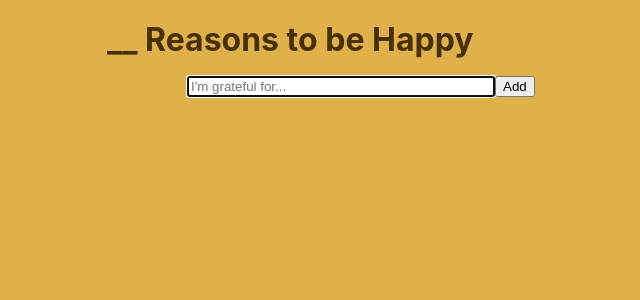
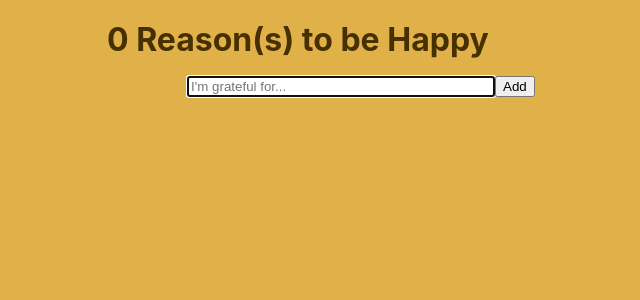
Before and after one commit to janessatran/gratitude-list, a React (Create React App) app: page / in a window 1280 px wide. Shown: the top 300 px of the page, without its empty margins (233-873 px from the left). Built offline with nearby package versions, Linux system fonts and the light colour scheme.

Commit message:
Update styling of list items and close button

```diff
--- a/src/App.css
+++ b/src/App.css
@@ -16,6 +16,10 @@ h1 {
 
 ul {
   list-style: none;
+}
+
+li {
+  padding: 10px 10px 10px 10px;
 }
 
 ul>li:hover {
@@ -39,3 +43,7 @@ ul>li:hover {
 .icon {
   margin: 6px 10px 6px 0;
 }
+
+.close {
+  float: right;
+}
--- a/src/App.js
+++ b/src/App.js
@@ -8,8 +8,6 @@ const generateKey = (pre) => {
 }
 
 let happyThings = [];
-// happyThings.push({ index: 1, value: 'having a roof over my head', key: generateKey('having a roof') })
-
 
 class GratitudeList extends React.Component {
   render() {
@@ -48,7 +46,6 @@ class GratitudeListItem extends React.Component {
             className="glyphicon glyphicon-ok icon"
             aria-hidden="true"
           >
-
           </span>
           {this.props.item.value}
           <button
@@ -96,7 +93,7 @@ class GratitudeForm extends React.Component {
         />
         <button
           type="submit"
-          className="btn btn-default">Add
+          className="btn btn-md btn-default">Add
       </button>
       </form>
     );
@@ -105,7 +102,7 @@ class GratitudeForm extends React.Component {
 
 class GratitudeListHeader extends React.Component {
   render() {
-    return <h1>__ Reasons to be Happy</h1>;
+    return <h1>{happyThings.length} Reason(s) to be Happy</h1>;
   }
 }
 
```
